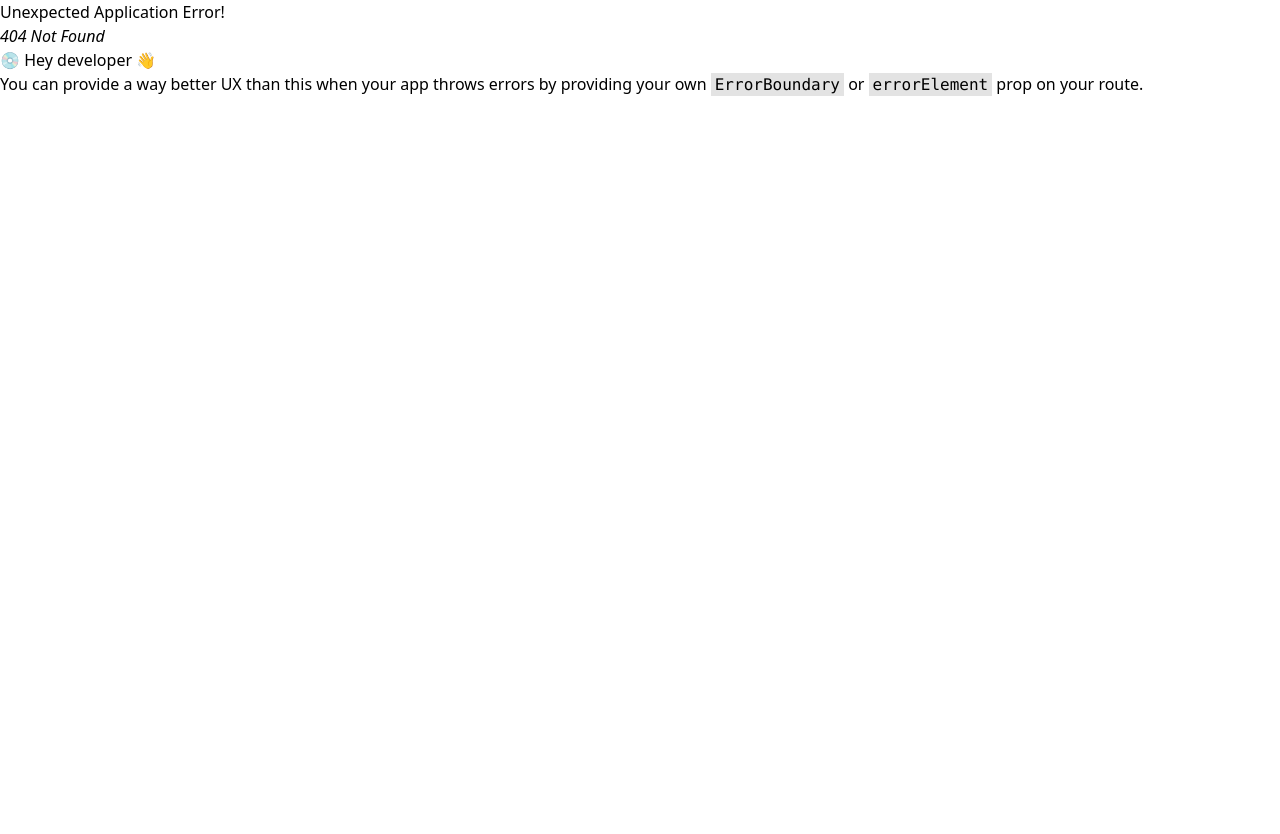
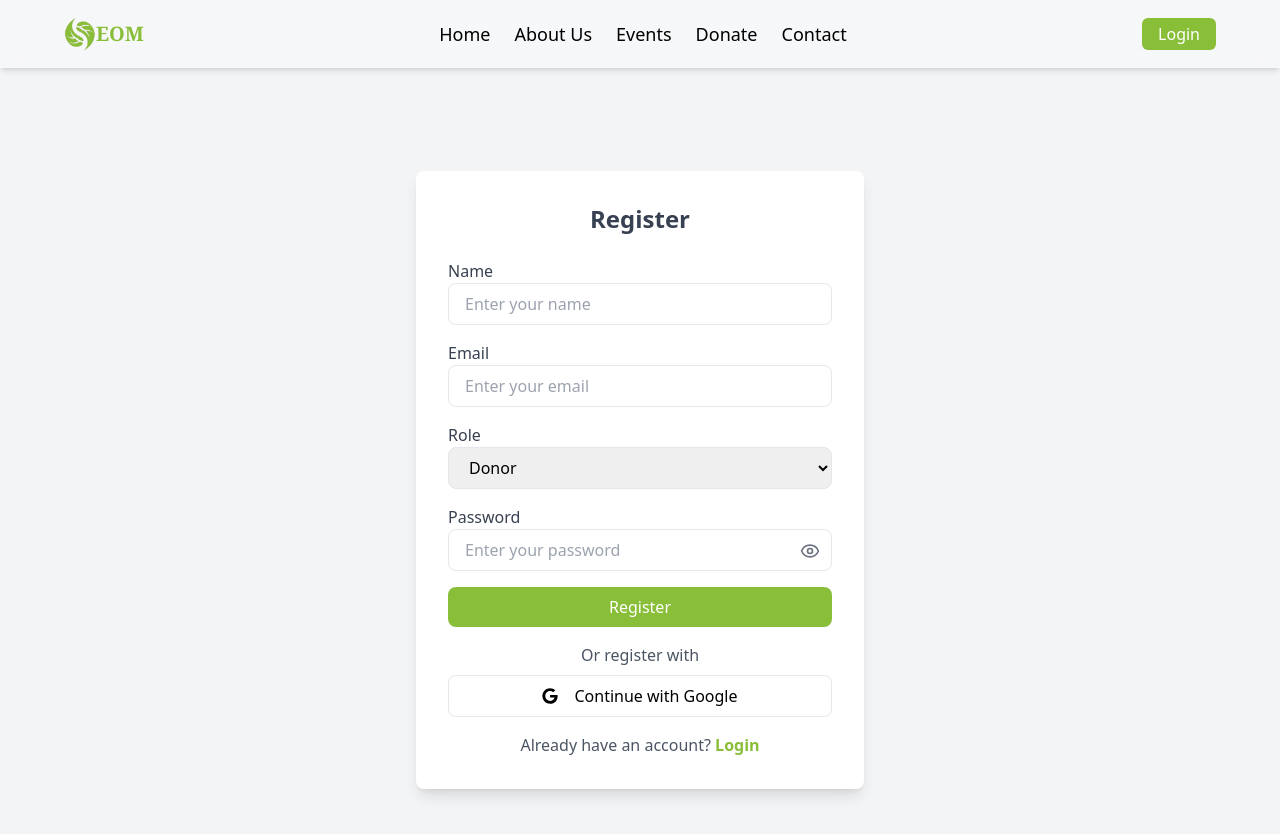
Before and after one commit to abdur-rhaman-babu/environment-organization-client, a React (Vite) app: page /register in a window 1280 px wide. Before the commit this address had no page. Shown: the top 834 px of the page. Before the commit the page ends 800 px from the top, so only its background shows below. Built offline with nearby package versions, Linux system fonts and the light colour scheme.

Commit message:
design register page

```diff
--- a/src/Auth/Login/Login.jsx
+++ b/src/Auth/Login/Login.jsx
@@ -8,7 +8,7 @@ const Login = () => {
     const [showPassword, setShowPassword] = useState(false);
 
     return (
-      <div className="flex items-center justify-center min-h-screen bg-gray-100">
+      <div className="flex items-center justify-center min-h-screen px-3">
         <div className="bg-white p-8 rounded-lg shadow-lg w-full max-w-md">
           <h2 className="text-2xl font-bold text-center text-gray-700">Login</h2>
 
@@ -40,7 +40,7 @@ const Login = () => {
 
             <button
               type="submit"
-              className="w-full bg-primary text-white py-2 rounded-lg hover:bg-green-700 transition"
+              className="w-full bg-primary text-white py-2 rounded-lg hover:bg-hover transition"
             >
               Login
             </button>
--- a/src/Auth/Register/Register.jsx
+++ b/src/Auth/Register/Register.jsx
@@ -1,9 +1,87 @@
-const Register = () => {
-    return (
-        <div>
-            <h1>Register</h1>
+import { useState } from "react";
+import { Link } from "react-router-dom";
+import { Eye, EyeOff } from "lucide-react";
+import { FaGoogle } from "react-icons/fa";
+
+export default function Register() {
+  const [showPassword, setShowPassword] = useState(false);
+  const [role, setRole] = useState("donor");
+
+  return (
+    <div className="flex items-center justify-center md:min-h-screen mt-4 bg-gray-100 px-3">
+      <div className="bg-white p-8 rounded-lg shadow-lg w-full max-w-md">
+        <h2 className="text-2xl font-bold text-center text-text">Register</h2>
+
+        <form className="mt-6">
+          <div className="mb-4">
+            <label className="block text-text">Name</label>
+            <input
+              type="text"
+              placeholder="Enter your name"
+              className="w-full px-4 py-2 border rounded-lg focus:outline-none focus:ring-2 focus:ring-primary"
+            />
+          </div>
+
+          <div className="mb-4">
+            <label className="block text-text">Email</label>
+            <input
+              type="email"
+              placeholder="Enter your email"
+              className="w-full px-4 py-2 border rounded-lg focus:outline-none focus:ring-2 focus:ring-primary"
+            />
+          </div>
+
+          <div className="mb-4">
+            <label className="block text-text">Role</label>
+            <select
+              value={role}
+              onChange={(e) => setRole(e.target.value)}
+              className="w-full px-4 py-2 border rounded-lg focus:outline-none focus:ring-2 focus:ring-primary"
+            >
+              <option value="donor">Donor</option>
+              <option value="volunteer">Volunteer</option>
+            </select>
+          </div>
+
+          <div className="mb-4 relative">
+            <label className="block text-text">Password</label>
+            <input
+              type={showPassword ? "text" : "password"}
+              placeholder="Enter your password"
+              className="w-full px-4 py-2 border rounded-lg focus:outline-none focus:ring-2 focus:ring-primary"
+            />
+            <button
+              type="button"
+              className="absolute right-3 top-9 text-gray-500"
+              onClick={() => setShowPassword(!showPassword)}
+            >
+              {showPassword ? <EyeOff size={20} /> : <Eye size={20} />}
+            </button>
+          </div>
+
+          <button
+            type="submit"
+            className="w-full bg-primary text-white hover:bg-hover py-2 rounded-lg transition"
+          >
+            Register
+          </button>
+        </form>
+
+        <div className="mt-4 text-center">
+          <p className="text-gray-600">Or register with</p>
+          <button
+            className="mt-2 w-full flex items-center gap-4 justify-center border py-2 rounded-lg hover:bg-gray-200 transition"
+          >
+            <FaGoogle/>
+            Continue with Google
+          </button>
         </div>
-    );
-};
 
-export default Register;
+        <p className="mt-4 text-center text-gray-600">
+          Already have an account?
+          <Link to="/login" className="text-primary font-semibold hover:underline"> Login</Link>
+        </p>
+      </div>
+    </div>
+  );
+}
--- a/src/Routes/Router.jsx
+++ b/src/Routes/Router.jsx
@@ -6,6 +6,7 @@ import Events from "../Pages/Events/Events";
 import Contacts from "../Pages/Contacts/Contacts";
 import Donate from "../Pages/Donate/Donate";
 import Login from "../Auth/Login/Login";
+import Register from "../Auth/Register/Register";
 
 export const router = createBrowserRouter([
   {
@@ -40,6 +41,10 @@ export const router = createBrowserRouter([
         path: "/login",
         element: <Login />,
       },
+      {
+        path: "/register",
+        element: <Register />,
+      },
     ],
   },
 ]);
--- a/tailwind.config.js
+++ b/tailwind.config.js
@@ -8,6 +8,8 @@ export default {
     extend: {
       colors:{
         primary: '#89be38',
+        text: '#374151',
+        hover: '#6fac14'
       },
       container:{
         padding: '4rem'
```
